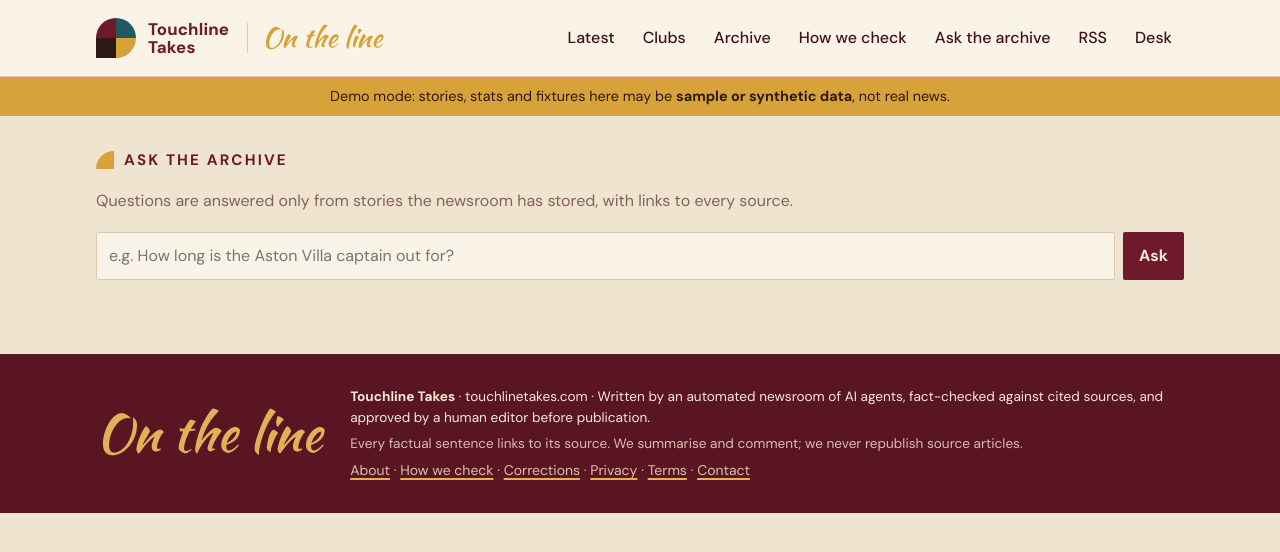
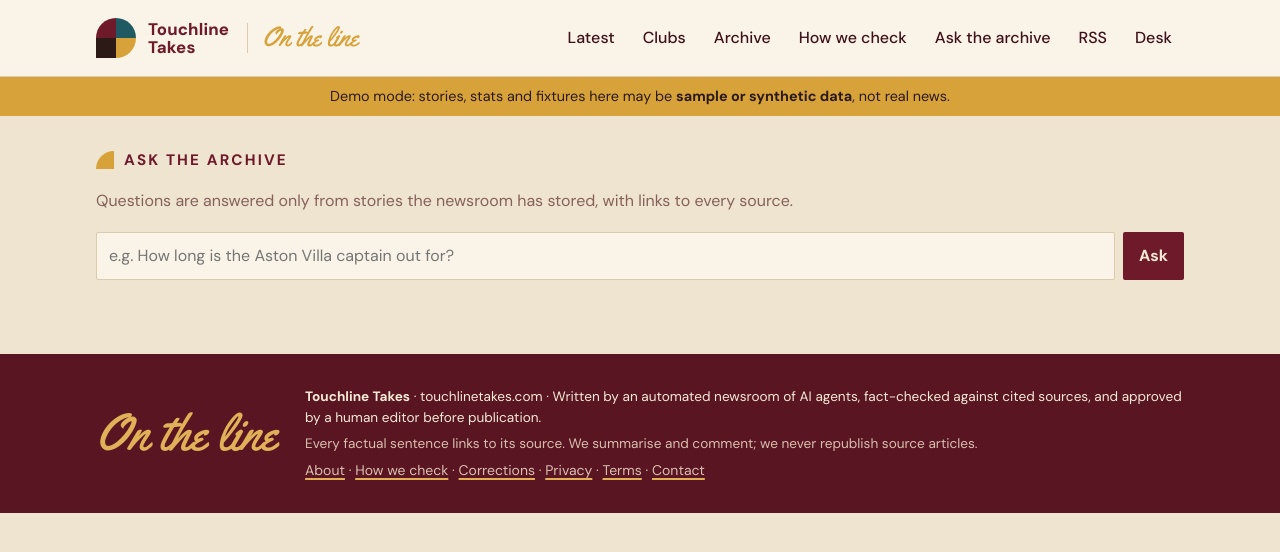
Before and after one commit to hummus03/Touchline-Takes, a Flask app: page /ask in a window 1280 px wide. Shown: the top 552 px of the page. Run offline with Flask 3, Linux system fonts and the light colour scheme.

Commit message:
Use Yellowtail for the script signature
Co-Authored-By: Claude Opus 5.5 <noreply@anthropic.com>
Claude-Session: https://claude.ai/code/session_01U9pBDReBMLh7jRWW8t3tzZ

```diff
--- a/touchline_takes/web/static/style.css
+++ b/touchline_takes/web/static/style.css
@@ -1,13 +1,13 @@
 /* Touchline Takes: sand, maroon and Bauhaus geometry, with a brush-script signature ("On the line"). */
 @font-face { font-family: "DM Sans"; src: url("fonts/dm-sans-latin.woff2") format("woff2"); font-weight: 400 800; font-display: swap; }
-@font-face { font-family: "Kaushan Script"; src: url("fonts/kaushan-script-latin.woff2") format("woff2"); font-weight: 400; font-display: swap; }
+@font-face { font-family: "Yellowtail"; src: url("fonts/yellowtail-latin.woff2") format("woff2"); font-weight: 400; font-display: swap; }
 :root {
   --sand: #efe4d0; --sand-deep: #e2d1b3; --card: #faf4e8; --line: #dccbad;
   --maroon: #6e1a2a; --maroon-deep: #4e111d; --ink: #3f121b; --muted: #85625a;
   --gold: #d8a23b; --teal: #1f5a63; --geo-ink: #2c1a17; --on-dark: #f5ead6;
   --radius: 4px;
   --font: "DM Sans", system-ui, -apple-system, "Segoe UI", Roboto, Arial, sans-serif;
-  --script: "Kaushan Script", "Brush Script MT", cursive;
+  --script: "Yellowtail", "Brush Script MT", cursive;
 }
 @media (prefers-color-scheme: dark) {
   :root { --sand: #1c1311; --sand-deep: #2a1d19; --card: #251a17; --line: #3a2a24;
```
Also changed, not shown: touchline_takes/web/static/fonts/kaushan-script-latin.woff2 (deleted), touchline_takes/web/static/fonts/yellowtail-latin.woff2 (added).
